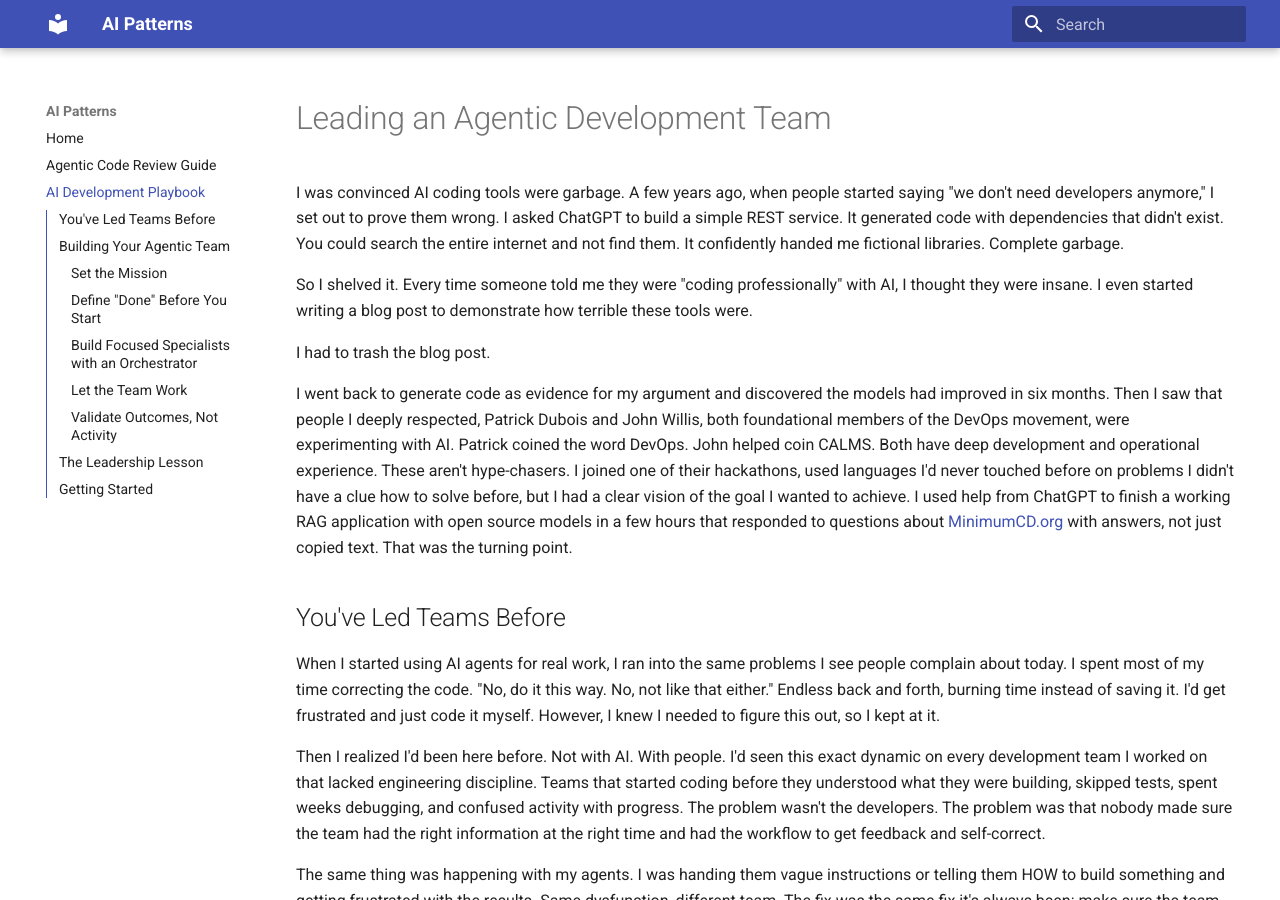
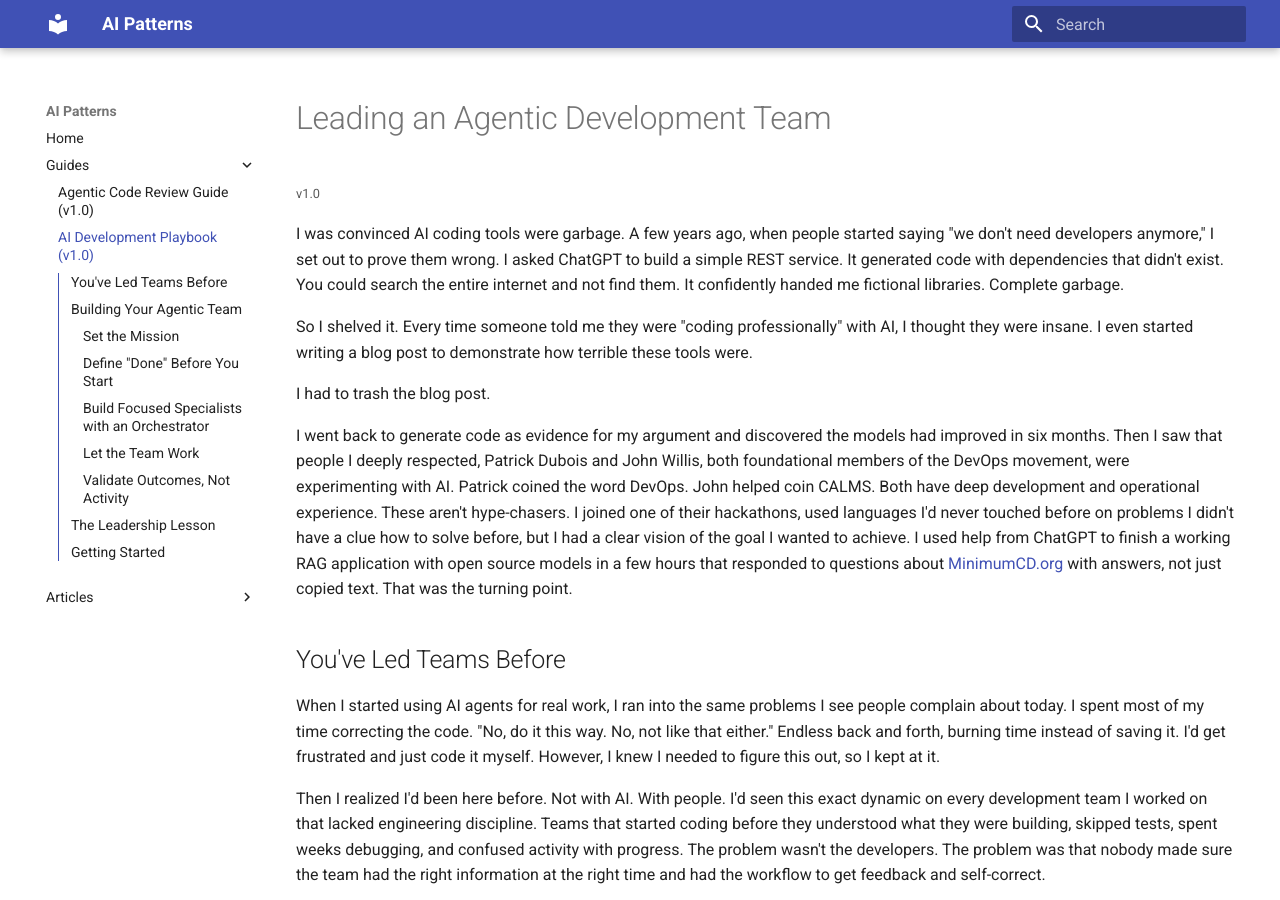
Before and after one commit to bdfinst/ai-patterns, an MkDocs documentation site: the page built from docs/ai-development-playbook.md, in a window 1280 px wide and 900 px high. Built offline with MkDocs 1.6.1 and Material for MkDocs 9.7.7, drawn with Linux system fonts in a browser that asks for light colours.

Commit message:
Update menu

```diff
--- a/docs/ai-development-playbook.md
+++ b/docs/ai-development-playbook.md
@@ -1,4 +1,6 @@
 # Leading an Agentic Development Team
+
+<small>v1.0</small>
 
 I was convinced AI coding tools were garbage. A few years ago, when people started saying "we don't need developers anymore," I set out to prove them wrong. I asked ChatGPT to build a simple REST service. It generated code with dependencies that didn't exist. You could search the entire internet and not find them. It confidently handed me fictional libraries. Complete garbage.
 
--- a/mkdocs.yml
+++ b/mkdocs.yml
@@ -36,5 +36,9 @@ markdown_extensions:
 
 nav:
   - Home: index.md
-  - Agentic Code Review Guide: agentic-code-review.md
-  - AI Development Playbook: ai-development-playbook.md
+  - Guides:
+    - Agentic Code Review Guide (v1.0): agentic-code-review.md
+    - AI Development Playbook (v1.0): ai-development-playbook.md
+  - Articles:
+    - AI is a High Pass Filter for Software Delivery: https://bryanfinster.substack.com/p/ai-is-a-high-pass-filter-for-software
+    - Incorporating AI Without Crashing: https://bryanfinster.substack.com/p/incorporating-ai-without-crashing
```
Also changed, not shown: docs/agentic-code-review.md (+2 -0 lines).
